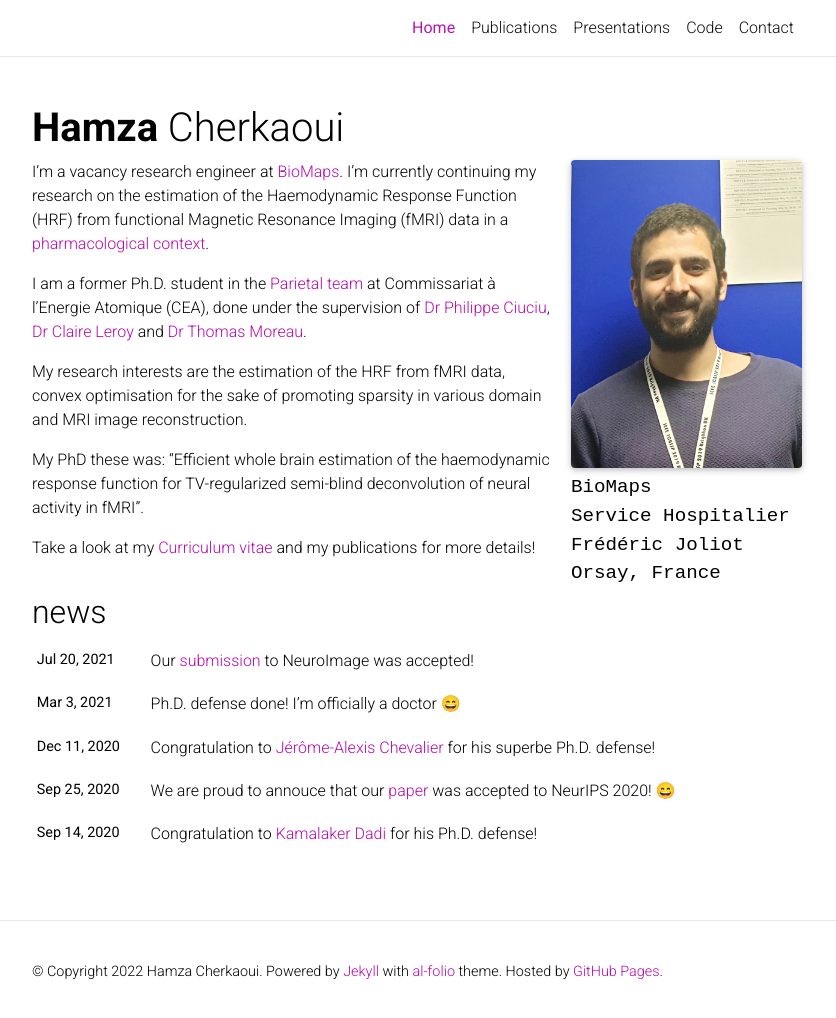
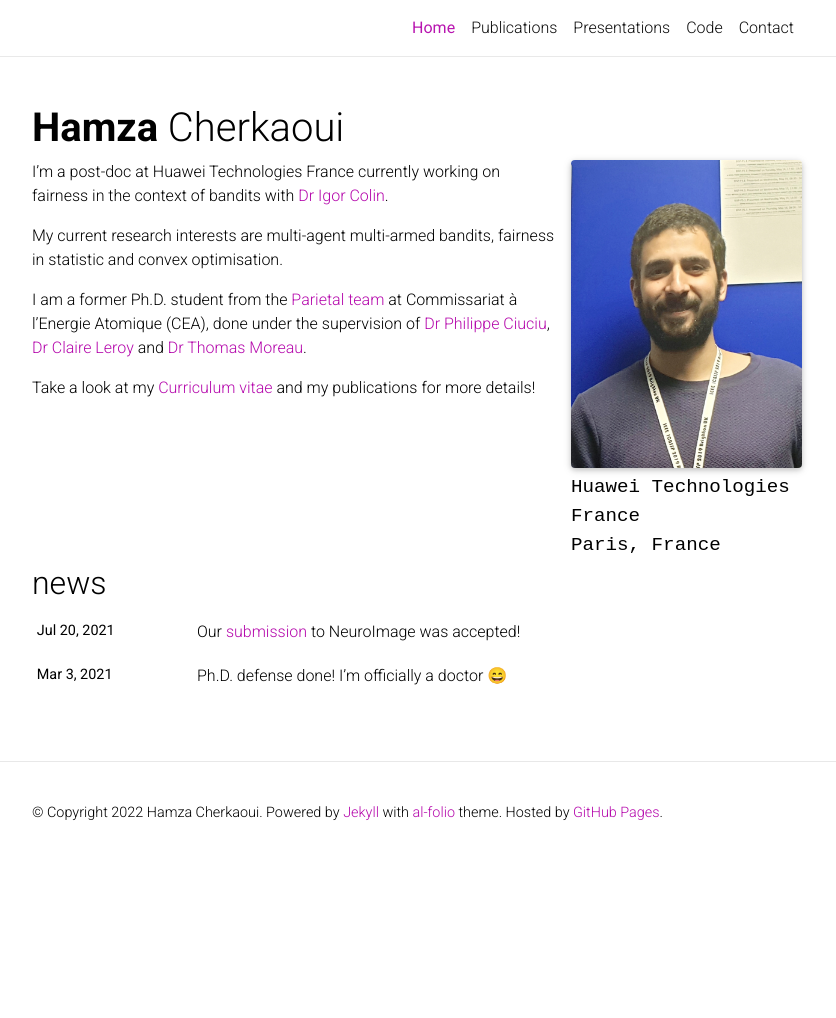
Before and after one commit to hcherkaoui/hcherkaoui.github.io, a Jekyll site: the page built from _pages/01_home.md, in a window 1280 px wide and 1022 px high. Shown: the top 1018 px of the window, without its empty margins (223-1059 px from the left). Built offline with Jekyll 4.4.1, drawn with Linux system fonts in a browser that asks for light colours; nearby versions of some CDN libraries; emoji names are drawn with the system emoji font; a style sheet for code colours, icons or effects is not loaded.

Commit message:
ENH update after starting at Huawei

```diff
--- a/_pages/01_home.md
+++ b/_pages/01_home.md
@@ -8,9 +8,8 @@ profile:
   align: right
   image: prof_pic.jpg
   address: >
-    <p>BioMaps</p>
-    <p>Service Hospitalier Frédéric Joliot</p>
-    <p>Orsay, France</p>
+    <p>Huawei Technologies France</p>
+    <p>Paris, France</p>
 
 news: true  # includes a list of news items
 selected_papers: false # includes a list of papers marked as "selected={true}"
@@ -18,12 +17,10 @@ social: true  # includes social icons at the bottom of the page
 order: 1
 ---
 
-I'm a vacancy research engineer at <a href="http://www.biomaps.universite-paris-saclay.fr/">BioMaps</a>. I'm currently continuing my research on the estimation of the Haemodynamic Response Function (HRF) from functional Magnetic Resonance Imaging (fMRI) data in a <a href="https://joliot.cea.fr/drf/joliot/Pages/Actualites/Scientifiques/2021/TEP-neuropharmacologie-buprenorphine.aspx">pharmacological context</a>.
+I'm a post-doc at Huawei Technologies France currently working on fairness in the context of bandits with <a href="https://igorcolin.github.io">Dr Igor Colin</a>.
 
-I am a former Ph.D. student in the <a href="https://team.inria.fr/parietal/">Parietal team</a> at Commissariat à l'Energie Atomique (CEA), done under the supervision of <a href="https://sites.google.com/site/philippeciuciu">Dr Philippe Ciuciu</a>, <a href="https://www.researchgate.net/profile/Claire_Leroy">Dr Claire Leroy</a> and <a href="https://tommoral.github.io">Dr Thomas Moreau</a>.
+My current research interests are multi-agent multi-armed bandits, fairness in statistic and convex optimisation.
 
-My research interests are the estimation of the HRF from fMRI data, convex optimisation for the sake of promoting sparsity in various domain and MRI image reconstruction.
-
-My PhD these was: "Efficient whole brain estimation of the haemodynamic response function for TV-regularized semi-blind deconvolution of neural activity in fMRI".
+I am a former Ph.D. student from the <a href="https://team.inria.fr/parietal/">Parietal team</a> at Commissariat à l'Energie Atomique (CEA), done under the supervision of <a href="https://sites.google.com/site/philippeciuciu">Dr Philippe Ciuciu</a>, <a href="https://www.researchgate.net/profile/Claire_Leroy">Dr Claire Leroy</a> and <a href="https://tommoral.github.io">Dr Thomas Moreau</a>.
 
 Take a look at my <a href="{{ 'CV_Hamza_Cherkaoui.pdf' | prepend: '/assets/pdf/' | relative_url }}" target="_blank">Curriculum vitae</a> and my publications for more details!
```
Also changed, not shown: _news/announcement_3.md (deleted, +0 -7 lines), _news/announcement_4.md (deleted, +0 -7 lines), _news/announcement_5.md (deleted, +0 -7 lines), 1 other file.
